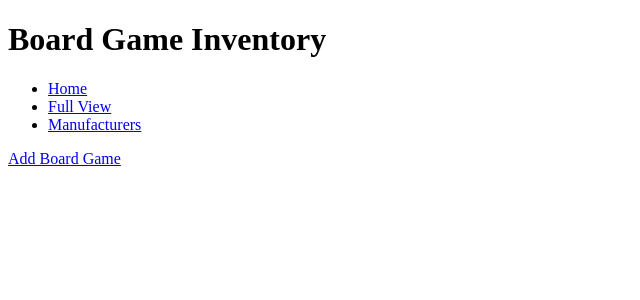
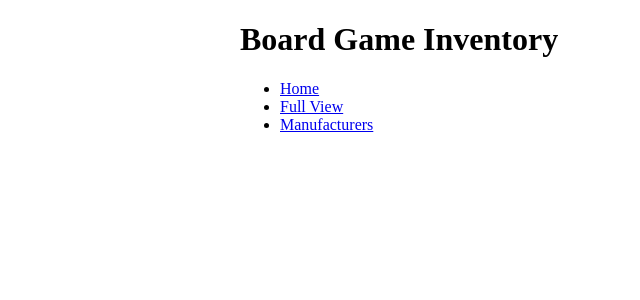
Before and after one commit to jhtdod/Shop_inventory_project, a Flask app: page / in a window 1280 px wide. Shown: the top 300 px of the page, without its empty margins (0-640 px from the left). Run offline with Flask 2, Linux system fonts and the light colour scheme; data that the repository does not hold is empty; some libraries are stand-ins or nearby versions.

Commit message:
margin added

```diff
--- a/static/style.css
+++ b/static/style.css
@@ -1,4 +1,6 @@
-
+body {
+    margin:0 30vh;
+}
 
 .out-of-stock {
     color: red;
@@ -6,7 +8,7 @@
 
 .low-stock {
     color: #ff8800;
-}
+
 
 .same-line {
     display: flex;
@@ -15,3 +17,7 @@
 .page-flex {
     display: flex;
 }
+
+#board_games {
+    margin-left: 30vh;
+}
--- a/templates/base.html
+++ b/templates/base.html
@@ -19,11 +19,6 @@
         </div>
     </header>
     <div id="page-flex">
-        <div class = "index">
-            {% block index %}
-
-            {% endblock  %}
-        </div>
         <div class = "container">
             {% block content %}
 
```
